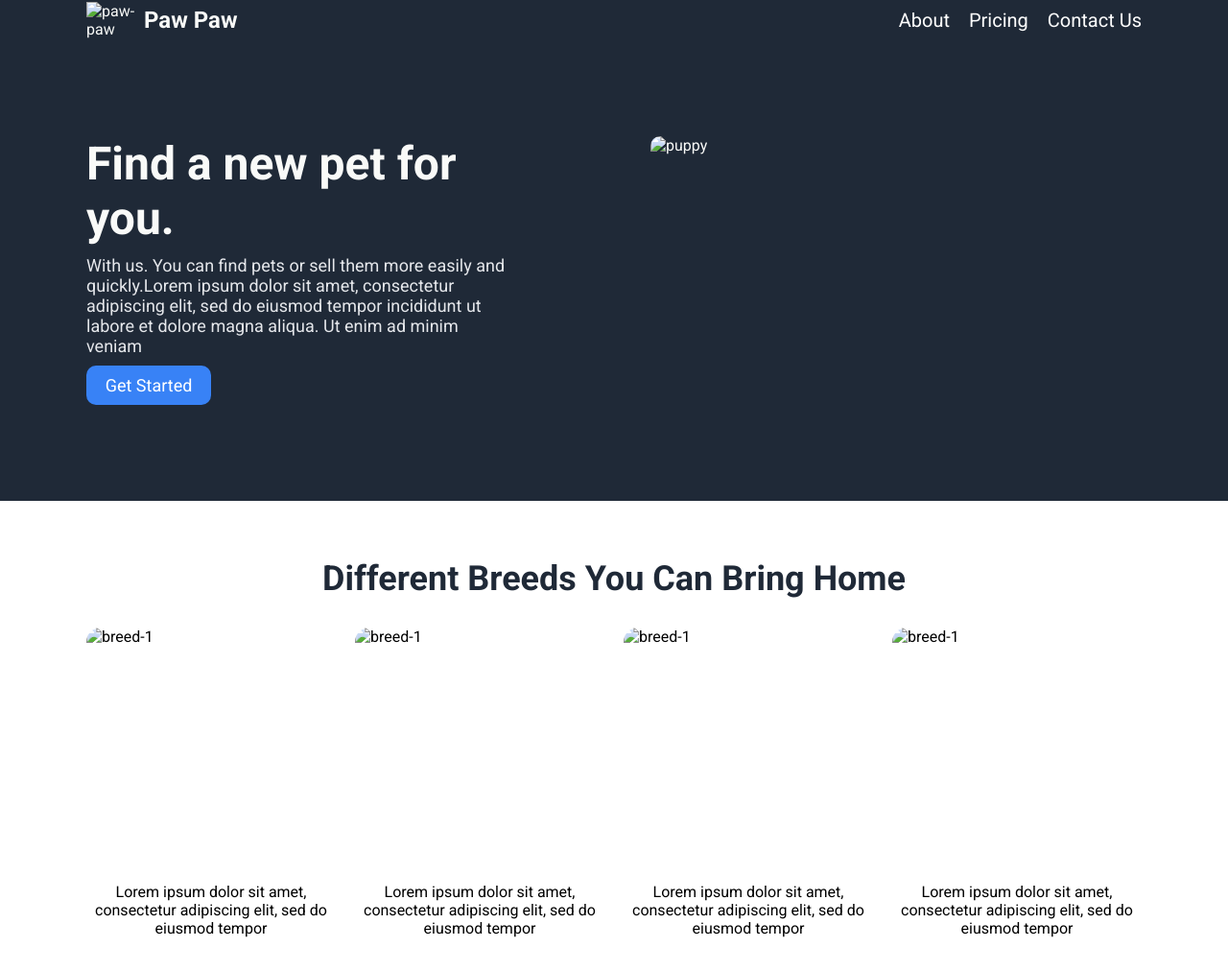
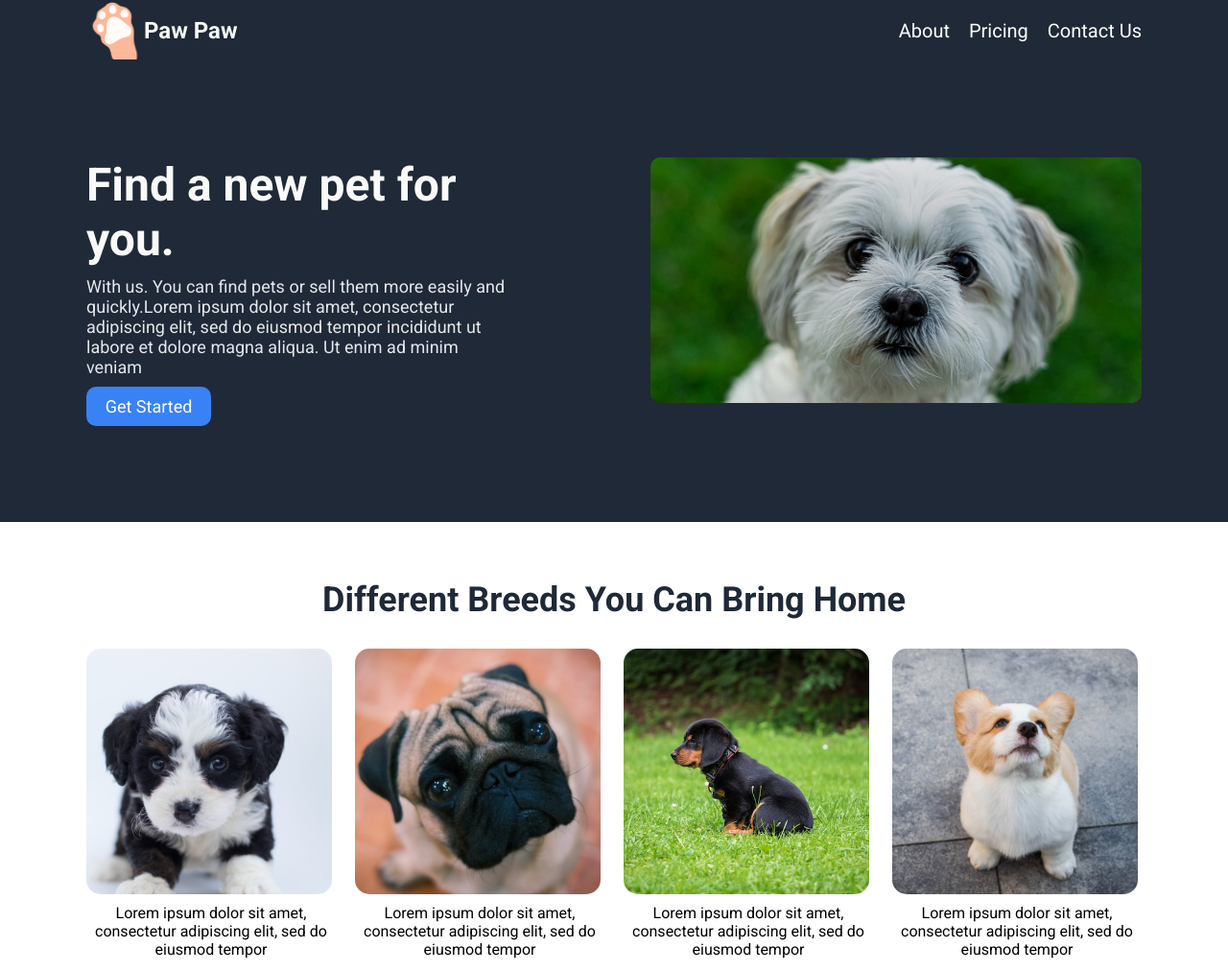
Before and after one commit to ayan-IN/paw-paw, a plain HTML site: page index.html in a window 1280 px wide. Shown: the top 1012 px of the page at 96% size. Drawn offline with Linux system fonts and the light colour scheme; the site is published under a folder, as on GitHub Pages, so addresses that start at the root find nothing.

Commit message:
Fix image paths.

```diff
--- a/index.html
+++ b/index.html
@@ -19,7 +19,7 @@
       <!-- Navigation Area  -->
       <div class="navigationbar-container">
         <div class="brand">
-          <img src="/images/logo.png" alt="paw-paw" width="60px" />
+          <img src="images/logo.png" alt="paw-paw" width="60px" />
           <span>Paw Paw</span>
         </div>
         <div class="external-links">
@@ -42,7 +42,7 @@
           <button id="sign-up">Get Started</button>
         </div>
         <div class="header-image">
-          <img src="/images/main-image.jpg" alt="puppy" />
+          <img src="images/main-image.jpg" alt="puppy" />
         </div>
       </div>
     </div>
@@ -54,7 +54,7 @@
         <div class="breed-list">
           <div>
             <div class="breed-image">
-              <img src="/images/1.jpg" alt="breed-1" />
+              <img src="images/1.jpg" alt="breed-1" />
             </div>
             <p>
               Lorem ipsum dolor sit amet, consectetur adipiscing elit, sed do
@@ -63,7 +63,7 @@
           </div>
           <div>
             <div class="breed-image">
-              <img src="/images/2.jpg" alt="breed-1" />
+              <img src="images/2.jpg" alt="breed-1" />
             </div>
             <p>
               Lorem ipsum dolor sit amet, consectetur adipiscing elit, sed do
@@ -72,7 +72,7 @@
           </div>
           <div>
             <div class="breed-image">
-              <img src="/images/3.jpg" alt="breed-1" />
+              <img src="images/3.jpg" alt="breed-1" />
             </div>
             <p>
               Lorem ipsum dolor sit amet, consectetur adipiscing elit, sed do
@@ -81,7 +81,7 @@
           </div>
           <div>
             <div class="breed-image">
-              <img src="/images/4.jpg" alt="breed-1" />
+              <img src="images/4.jpg" alt="breed-1" />
             </div>
             <p>
               Lorem ipsum dolor sit amet, consectetur adipiscing elit, sed do
```
